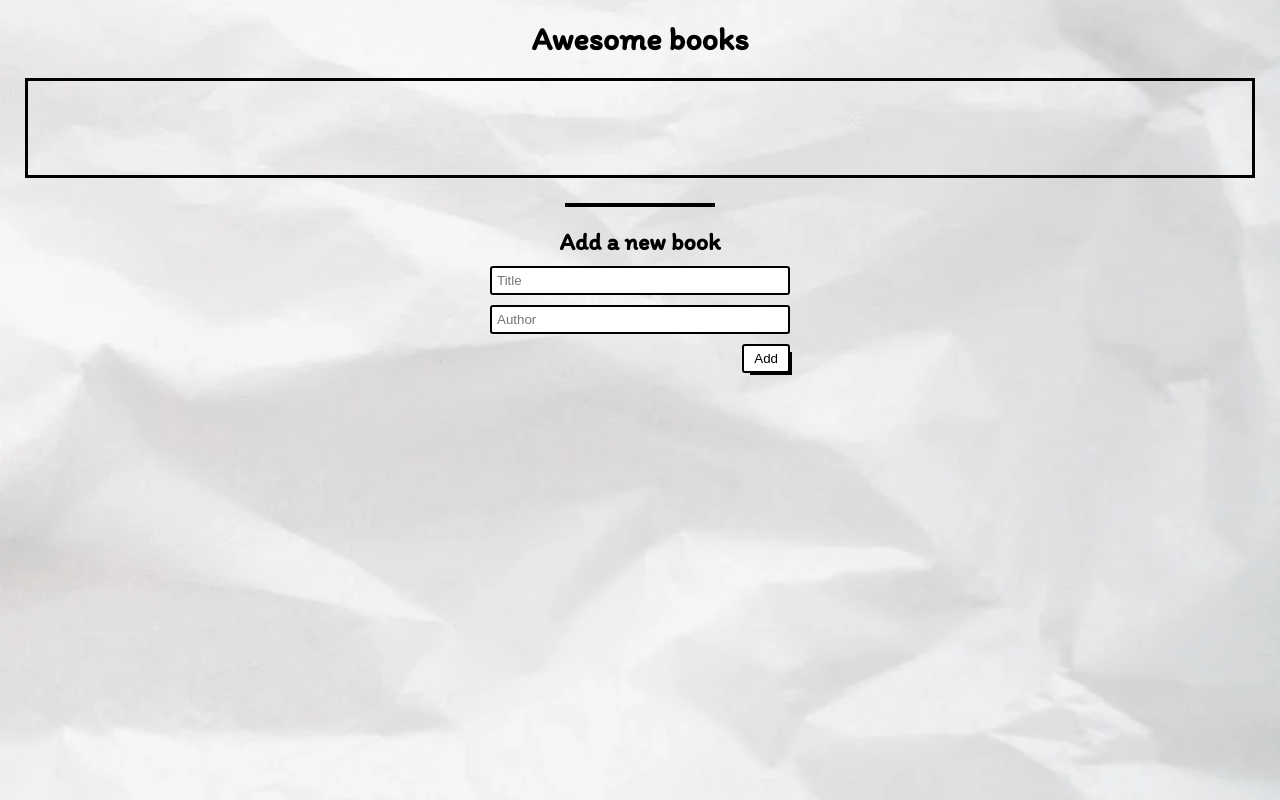
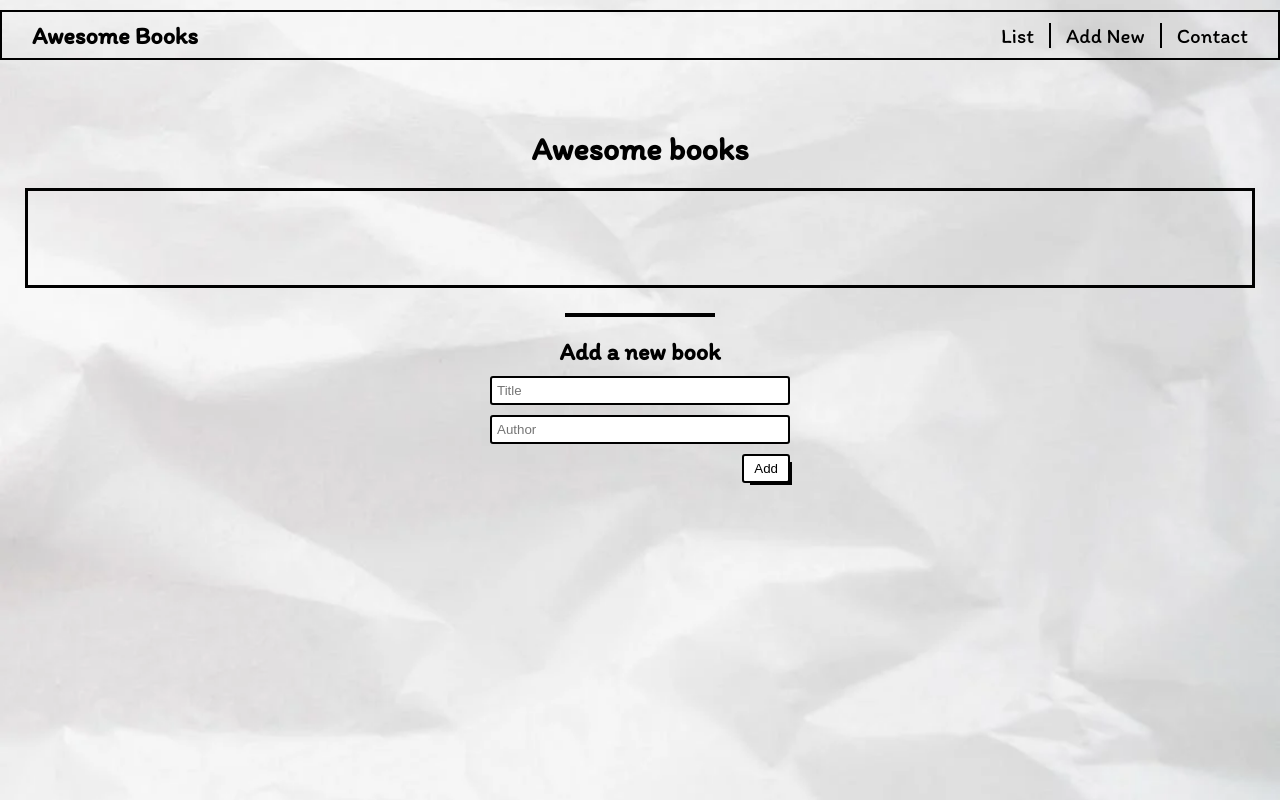
Before and after one commit to anthonymr/Awesome-books, a website with bundled scripts: page index.html in a window 1280 px wide. Built offline with nearby package versions, Linux system fonts and the light colour scheme.

Commit message:
added nav bar section

```diff
--- a/css/style.css
+++ b/css/style.css
@@ -18,6 +18,59 @@ body {
   background-repeat: no-repeat;
   font-family: 'Itim', cursive;
 }
+
+/* ---------------NavBar Section Css Starts--------------------------------- */
+
+#navbar {
+  height: 50px;
+  width: 100%;
+  display: flex;
+  align-items: center;
+  margin: 10px;
+  border: 2px solid #000;
+  justify-content: space-between;
+  padding: 0 30px;
+}
+
+.nav__title {
+  font-size: 1.5rem;
+  cursor: pointer;
+}
+
+.nav__list {
+  display: flex;
+  align-items: center;
+  gap: 15px;
+  font-size: 1.3rem;
+  list-style: none;
+}
+
+.list {
+  cursor: pointer;
+  transition: 0.3s all ease;
+}
+
+.addNew,
+.contact {
+  padding-left: 15px;
+  cursor: pointer;
+  border-left: 2px solid #000;
+  transition: 0.3s all ease;
+}
+
+.list:hover,
+.addNew:hover,
+.contact:hover {
+  color: cornflowerblue;
+}
+
+#date {
+  display: flex;
+  justify-content: flex-end;
+  margin: 20px;
+}
+
+/* ---------------NavBar Section Css Ends--------------------------------- */
 
 form {
   display: flex;
@@ -56,7 +109,7 @@ h1 {
   margin: 10px 0;
 }
 
-ul {
+#book-list {
   max-height: calc(100% - 288px);
   width: calc(100% - 50px);
   min-height: 100px;
@@ -65,14 +118,14 @@ ul {
   overflow-y: auto;
 }
 
-li {
+#book-list li {
   display: flex;
   justify-content: space-between;
   width: 100%;
   padding: 5px;
 }
 
-ul > li:nth-child(odd) {
+#book-list > li:nth-child(odd) {
   background-color: rgb(217, 217, 217);
 }
 
--- a/index.html
+++ b/index.html
@@ -9,6 +9,17 @@
     <link rel="stylesheet" href="css/style.css">
 </head>
 <body>
+    <!-- Navbar section starts here -->
+    <nav id="navbar">
+        <h3 class="nav__title">Awesome Books</h3>
+        <ul class="nav__list">
+            <li class="list">List</li>
+            <li class="addNew">Add New</li>
+            <li class="contact">Contact</li>
+        </ul>
+    </nav>
+    <div id="date"></div>
+    <!-- Navbar section ends here -->
     <h1>Awesome books</h1>
     <ul id="book-list">
     </ul>
```
